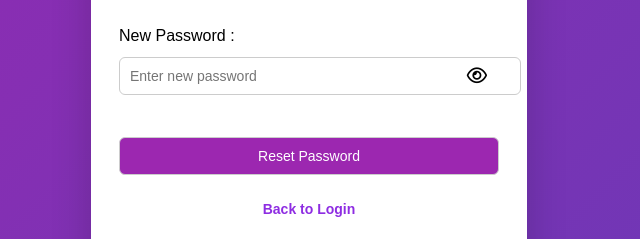
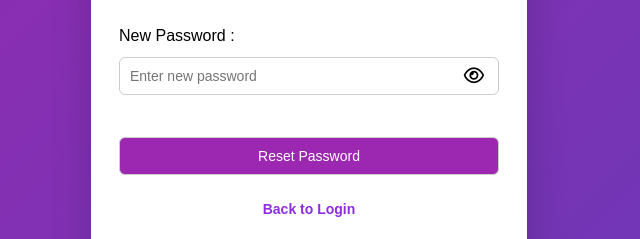
Before and after one commit to Gowtham04062006/Expense-Tracker, a plain HTML site: page forgot_password.html in a window 1280 px wide. Shown: the part 435-674 px from the top of the page, 331-971 px from the left. Drawn offline with Linux system fonts and the light colour scheme.

Commit message:
Update lo_reg.css

```diff
--- a/lo_reg.css
+++ b/lo_reg.css
@@ -264,17 +264,19 @@ width: 100%;
 
 .password-container input{
 width: 100%;
-padding: 12px 40px 12px 12px;
-border-radius: 8px;
-border: 1px solid #ccc;
+padding: 12px 45px 12px 12px;
+border-radius: 10px;
+border: 1px solid #aaa;
 font-size: 16px;
+box-sizing: border-box;
 }
 
 .eye{
 position: absolute;
-right: 12px;
+right: 15px;
 top: 50%;
 transform: translateY(-50%);
 cursor: pointer;
 font-size: 18px;
+background: transparent;
 }
```
